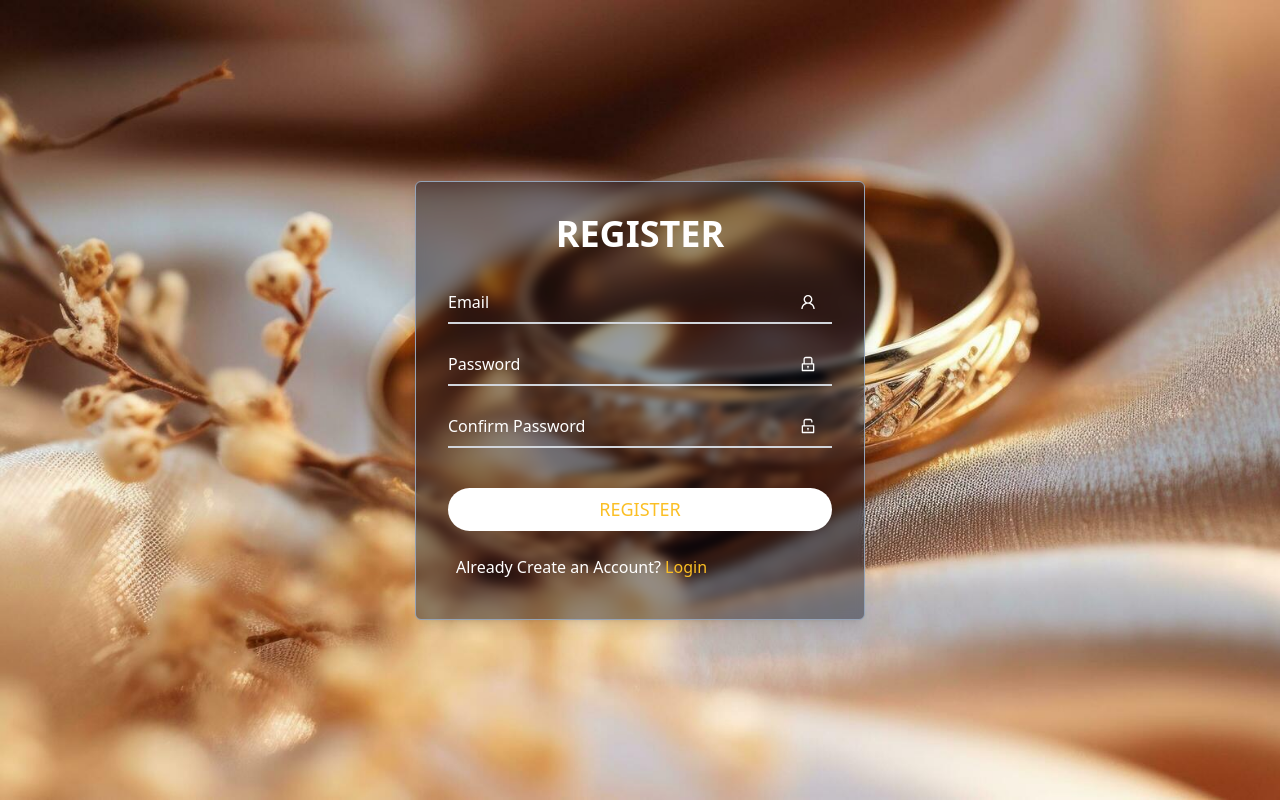
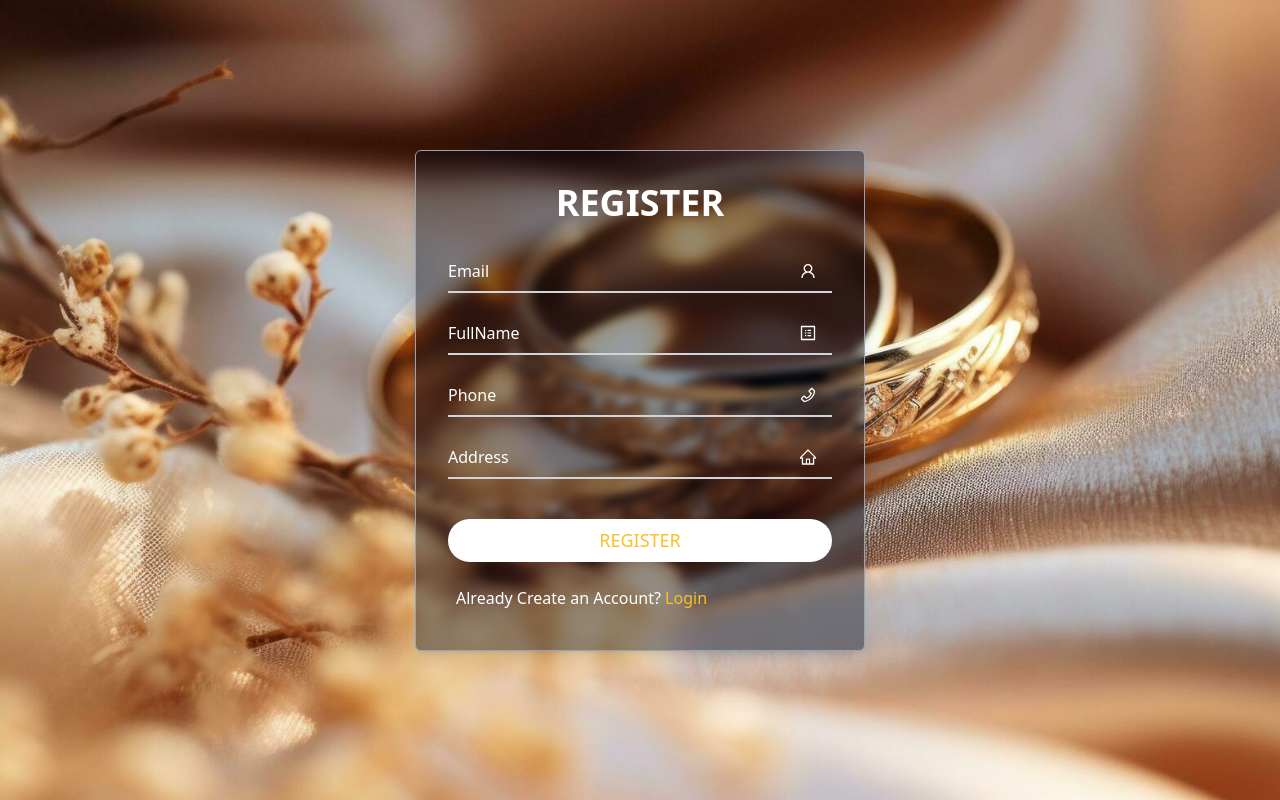
Before and after one commit to SWD392-NJS1704-Team1/NJS1704-SWD392-FE, a React (Vite) app: page /register in a window 1280 px wide. Built offline with nearby package versions, Linux system fonts and the light colour scheme.

Commit message:
feat: :art: update react-hook-form

```diff
--- a/src/pages/ForgotPassword.jsx
+++ b/src/pages/ForgotPassword.jsx
@@ -1,12 +1,14 @@
 import { UserOutlined } from "@ant-design/icons";
+import { useForm } from "react-hook-form";
 import { Link, useNavigate } from "react-router-dom";
 
 function ForgotPassword() {
 
+    const { register, handleSubmit, formState: { errors } } = useForm();
     const navigate = useNavigate();
 
-    const handleSubmit = (event) => {
-        event.preventDefault();
+    const onSubmit = (data) => {
+        console.log(data);
         navigate('/verify');
     };
 
@@ -14,11 +16,23 @@ function ForgotPassword() {
         <div>
             <div className="bg-slate-950 border border-slate-400 rounded-md p-8 shadow-lg backdrop-filter backdrop-blur-sm bg-opacity-40 relative">
                 <h1 className="text-4xl text-white font-bold text-center mb-6">FORGOT PASSWORD</h1>
-                <form onSubmit={handleSubmit}>
+                <form onSubmit={handleSubmit(onSubmit)}>
                     <div className="relative my-4">
-                        <input type="email" className="block w-96 py-2.5 px-0 text-md text-white bg-transparent border-0 border-b-2 border-gray-300 appearance-none dark:border-amber-400 focus:outline-none focus:ring-0 focus:text-white focus:border-amber-400 peer" placeholder="" />
+                        <input
+                            type="email"
+                            className="block w-96 py-2.5 px-0 text-md text-white bg-transparent border-0 border-b-2 border-gray-300 appearance-none dark:border-amber-400 focus:outline-none focus:ring-0 focus:text-white focus:border-amber-400 peer"
+                            placeholder=""
+                            {...register("email", {
+                                required: "Email is required",
+                                pattern: {
+                                    value: /^[^\s@]+@[^\s@]+\.[^\s@]+$/,
+                                    message: "Invalid email address"
+                                }
+                            })}
+                        />
                         <label htmlFor="" className="absolute text-md text-white duration-300 transform -translate-y-6 scale-75 top-3 -z-10 origin-[0] peer-focus:left-0 peer-focus:text-amber-400 peer-focus:dark:text-amber-400 peer-placeholder-shown:scale-100 peer-placeholder-shown:translate-y-0 peer-focus:scale-75 peer-focus:-translate-y-6">Email</label>
                         <UserOutlined className="absolute top-4 right-4" />
+                        {(errors.email) && <span className="text-red-500 text-sm">{errors.email.message}</span>}
                     </div>
                     <button type="submit" className="w-full mb-4 text-[18px] mt-6 rounded-full bg-white text-amber-400 hover:bg-amber-500 hover:text-white py-2 transition-colors duration-300">SEND OTP</button>
                     <div className="flex justify-end items-center">
--- a/src/pages/Login.jsx
+++ b/src/pages/Login.jsx
@@ -1,31 +1,55 @@
 import { UnlockOutlined, UserOutlined } from "@ant-design/icons";
+import { useForm } from "react-hook-form";
 import { Link, useNavigate } from "react-router-dom";
 
 
 function Login() {
 
+    const { register, handleSubmit, formState: { errors } } = useForm();
     const navigate = useNavigate();
 
-    const handleSubmit = (event) => {
-        event.preventDefault();
+    const onSubmit = (data) => {
+        console.log(data);
         navigate('/reset');
     };
 
     return (
         <div>
             <div className="bg-slate-950 border border-slate-400 rounded-md p-8 shadow-lg backdrop-filter backdrop-blur-sm bg-opacity-40 relative">
+
                 <h1 className="text-4xl text-white font-bold text-center mb-6 ">LOGIN</h1>
-                <form onSubmit={handleSubmit}>
+
+                <form onSubmit={handleSubmit(onSubmit)}>
                     <div className="relative my-4">
-                        <input type="email" className="block w-96 py-2.5 px-0 text-md text-white bg-transparent border-0 border-b-2 border-gray-300 appearance-none dark:border-amber-400 focus:outline-none focus:ring-0 focus:text-white focus:border-amber-400 peer" placeholder="" />
+                        <input
+                            type="email"
+                            className="block w-96 py-2.5 px-0 text-md text-white bg-transparent border-0 border-b-2 border-gray-300 appearance-none dark:border-amber-400 focus:outline-none focus:ring-0 focus:text-white focus:border-amber-400 peer"
+                            placeholder=""
+                            {...register("email", {
+                                required: "Email is required",
+                                pattern: {
+                                    value: /^[^\s@]+@[^\s@]+\.[^\s@]+$/,
+                                    message: "Invalid email address"
+                                }
+                            })}
+                        />
                         <label htmlFor="" className="absolute text-md text-white duration-300 transform -translate-y-6 scale-75 top-3 -z-10 origin-[0] peer-focus:left-0 peer-focus:text-amber-400 peer-focus:dark:text-amber-400 peer-placeholder-shown:scale-100 peer-placeholder-shown:translate-y-0 peer-focus:scale-75 peer-focus:-translate-y-6">Email</label>
                         <UserOutlined className="absolute top-4 right-4" />
+                        {(errors.email) && <span className="text-red-500 text-sm">{errors.email.message}</span>}
                     </div>
+
                     <div className="relative my-4">
-                        <input type="password" className="block w-96 py-2.5 px-0 text-md text-white bg-transparent border-0 border-b-2 border-gray-300 appearance-none dark:border-amber-400 focus:outline-none focus:ring-0 focus:text-white focus:border-amber-400 peer" placeholder="" />
+                        <input
+                            type="password"
+                            className="block w-96 py-2.5 px-0 text-md text-white bg-transparent border-0 border-b-2 border-gray-300 appearance-none dark:border-amber-400 focus:outline-none focus:ring-0 focus:text-white focus:border-amber-400 peer"
+                            placeholder=""
+                            {...register("password", { required: "Password is required" })}
+                        />
                         <label htmlFor="" className="absolute text-md text-white duration-300 transform -translate-y-6 scale-75 top-3 -z-10 origin-[0] peer-focus:left-0 peer-focus:text-amber-400 peer-focus:dark:text-amber-400 peer-placeholder-shown:scale-100 peer-placeholder-shown:translate-y-0 peer-focus:scale-75 peer-focus:-translate-y-6">Password</label>
                         <UnlockOutlined className="absolute top-4 right-4" />
+                        {errors.password && <span className="text-red-500 text-sm">{errors.password.message}</span>}
                     </div>
+
                     <div className="flex justify-end items-center">
                         <Link to='/forgot' className="text-amber-400">Forgot Password?</Link>
                     </div>
--- a/src/pages/Register.jsx
+++ b/src/pages/Register.jsx
@@ -1,28 +1,77 @@
-import { LockOutlined, UnlockOutlined, UserOutlined } from "@ant-design/icons";
-import { Link } from "react-router-dom";
+import { HomeOutlined, PhoneOutlined, ProfileOutlined, UserOutlined } from "@ant-design/icons";
+import { useForm } from "react-hook-form";
+import { Link, useNavigate } from "react-router-dom";
 
 
 function Register() {
+
+    const { register, handleSubmit, formState: { errors } } = useForm();
+    const navigate = useNavigate();
+
+    const onSubmit = (data) => {
+        console.log(data);
+        navigate('/login');
+    };
+
     return (
         <div>
             <div className="bg-slate-950 border border-slate-400 rounded-md p-8 shadow-lg backdrop-filter backdrop-blur-sm bg-opacity-40 relative">
                 <h1 className="text-4xl text-white font-bold text-center mb-6">REGISTER</h1>
-                <form action="">
+                <form onSubmit={handleSubmit(onSubmit)}>
                     <div className="relative my-4">
-                        <input type="email" className="block w-96 py-2.5 px-0 text-md text-white bg-transparent border-0 border-b-2 border-gray-300 appearance-none dark:border-amber-400 focus:outline-none focus:ring-0 focus:text-white focus:border-amber-400 peer" placeholder="" />
+                        <input
+                            type="email"
+                            className="block w-96 py-2.5 px-0 text-md text-white bg-transparent border-0 border-b-2 border-gray-300 appearance-none dark:border-amber-400 focus:outline-none focus:ring-0 focus:text-white focus:border-amber-400 peer"
+                            placeholder=""
+                            {...register("email", {
+                                required: "Email is required",
+                                pattern: {
+                                    value: /^[^\s@]+@[^\s@]+\.[^\s@]+$/,
+                                    message: "Invalid email address"
+                                }
+                            })}
+                        />
                         <label htmlFor="" className="absolute text-md text-white duration-300 transform -translate-y-6 scale-75 top-3 -z-10 origin-[0] peer-focus:left-0 peer-focus:text-amber-400 peer-focus:dark:text-amber-400 peer-placeholder-shown:scale-100 peer-placeholder-shown:translate-y-0 peer-focus:scale-75 peer-focus:-translate-y-6">Email</label>
                         <UserOutlined className="absolute top-4 right-4" />
+                        {(errors.email) && <span className="text-red-500 text-sm">{errors.email.message}</span>}
                     </div>
+
                     <div className="relative my-4">
-                        <input type="password" className="block w-96 py-2.5 px-0 text-md text-white bg-transparent border-0 border-b-2 border-gray-300 appearance-none dark:border-amber-400 focus:outline-none focus:ring-0 focus:text-white focus:border-amber-400 peer" placeholder="" />
-                        <label htmlFor="" className="absolute text-md text-white duration-300 transform -translate-y-6 scale-75 top-3 -z-10 origin-[0] peer-focus:left-0 peer-focus:text-amber-400 peer-focus:dark:text-amber-400 peer-placeholder-shown:scale-100 peer-placeholder-shown:translate-y-0 peer-focus:scale-75 peer-focus:-translate-y-6">Password</label>
-                        <LockOutlined className="absolute top-4 right-4" />
+                        <input
+                            type="text"
+                            className="block w-96 py-2.5 px-0 text-md text-white bg-transparent border-0 border-b-2 border-gray-300 appearance-none dark:border-amber-400 focus:outline-none focus:ring-0 focus:text-white focus:border-amber-400 peer"
+                            placeholder=""
+                            {...register("fullName", { required: "FullName is required" })}
+                        />
+                        <label htmlFor="" className="absolute text-md text-white duration-300 transform -translate-y-6 scale-75 top-3 -z-10 origin-[0] peer-focus:left-0 peer-focus:text-amber-400 peer-focus:dark:text-amber-400 peer-placeholder-shown:scale-100 peer-placeholder-shown:translate-y-0 peer-focus:scale-75 peer-focus:-translate-y-6">FullName</label>
+                        <ProfileOutlined className="absolute top-4 right-4" />
+                        {errors.fullName && <span className="text-red-500 text-sm">{errors.fullName.message}</span>}
                     </div>
+
                     <div className="relative my-4">
-                        <input type="password" className="block w-96 py-2.5 px-0 text-md text-white bg-transparent border-0 border-b-2 border-gray-300 appearance-none dark:border-amber-400 focus:outline-none focus:ring-0 focus:text-white focus:border-amber-400 peer" placeholder="" />
-                        <label htmlFor="" className="absolute text-md text-white duration-300 transform -translate-y-6 scale-75 top-3 -z-10 origin-[0] peer-focus:left-0 peer-focus:text-amber-400 peer-focus:dark:text-amber-400 peer-placeholder-shown:scale-100 peer-placeholder-shown:translate-y-0 peer-focus:scale-75 peer-focus:-translate-y-6">Confirm Password</label>
-                        <UnlockOutlined className="absolute top-4 right-4" />
+                        <input
+                            type="text"
+                            className="block w-96 py-2.5 px-0 text-md text-white bg-transparent border-0 border-b-2 border-gray-300 appearance-none dark:border-amber-400 focus:outline-none focus:ring-0 focus:text-white focus:border-amber-400 peer"
+                            placeholder=""
+                            {...register("phone", { required: "Phone Number is required" })}
+                        />
+                        <label htmlFor="" className="absolute text-md text-white duration-300 transform -translate-y-6 scale-75 top-3 -z-10 origin-[0] peer-focus:left-0 peer-focus:text-amber-400 peer-focus:dark:text-amber-400 peer-placeholder-shown:scale-100 peer-placeholder-shown:translate-y-0 peer-focus:scale-75 peer-focus:-translate-y-6">Phone</label>
+                        <PhoneOutlined className="absolute top-4 right-4" />
+                        {errors.phone && <span className="text-red-500 text-sm">{errors.phone.message}</span>}
                     </div>
+
+                    <div className="relative my-4">
+                        <input
+                            type="text"
+                            className="block w-96 py-2.5 px-0 text-md text-white bg-transparent border-0 border-b-2 border-gray-300 appearance-none dark:border-amber-400 focus:outline-none focus:ring-0 focus:text-white focus:border-amber-400 peer"
+                            placeholder=""
+                            {...register("address", { required: "Address is required" })}
+                        />
+                        <label htmlFor="" className="absolute text-md text-white duration-300 transform -translate-y-6 scale-75 top-3 -z-10 origin-[0] peer-focus:left-0 peer-focus:text-amber-400 peer-focus:dark:text-amber-400 peer-placeholder-shown:scale-100 peer-placeholder-shown:translate-y-0 peer-focus:scale-75 peer-focus:-translate-y-6">Address</label>
+                        <HomeOutlined className="absolute top-4 right-4" />
+                        {errors.address && <span className="text-red-500 text-sm">{errors.address.message}</span>}
+                    </div>
+
                     <button type="submit" className="w-full mb-4 text-[18px] mt-6 rounded-full bg-white text-amber-400 hover:bg-amber-500 hover:text-white py-2 transition-colors duration-300">REGISTER</button>
                     <div className="flex">
                         <span className="m-2">Already Create an Account? <Link to='/login' className="text-amber-400">Login</Link></span>
--- a/src/pages/ResetPassword.jsx
+++ b/src/pages/ResetPassword.jsx
@@ -1,23 +1,59 @@
 import { LockOutlined, UnlockOutlined } from "@ant-design/icons";
-import { Link } from "react-router-dom";
+import { useForm } from "react-hook-form";
+import { Link, useNavigate } from "react-router-dom";
 
 
 function ResetPassword() {
+
+    const { register, handleSubmit, watch, formState: { errors } } = useForm();
+    const navigate = useNavigate();
+
+    const onSubmit = (data) => {
+        console.log(data);
+        navigate('/login');
+    };
+
+    const password = watch("password", "");
+
     return (
         <div>
             <div className="bg-slate-950 border border-slate-400 rounded-md p-8 shadow-lg backdrop-filter backdrop-blur-sm bg-opacity-40 relative">
                 <h1 className="text-4xl text-white font-bold text-center mb-6">RESET PASSWORD</h1>
-                <form action="">
+
+                <form onSubmit={handleSubmit(onSubmit)}>
                     <div className="relative my-4">
-                        <input type="password" className="block w-96 py-2.5 px-0 text-md text-white bg-transparent border-0 border-b-2 border-gray-300 appearance-none dark:border-amber-400 focus:outline-none focus:ring-0 focus:text-white focus:border-amber-400 peer" placeholder="" />
+                        <input
+                            type="password"
+                            className="block w-96 py-2.5 px-0 text-md text-white bg-transparent border-0 border-b-2 border-gray-300 appearance-none dark:border-amber-400 focus:outline-none focus:ring-0 focus:text-white focus:border-amber-400 peer"
+                            placeholder=""
+                            {...register("password", {
+                                required: "Password is required",
+                                minLength: {
+                                    value: 6,
+                                    message: "Password must be at least 6 characters long"
+                                }
+                            })}
+                        />
                         <label htmlFor="" className="absolute text-md text-white duration-300 transform -translate-y-6 scale-75 top-3 -z-10 origin-[0] peer-focus:left-0 peer-focus:text-amber-400 peer-focus:dark:text-amber-400 peer-placeholder-shown:scale-100 peer-placeholder-shown:translate-y-0 peer-focus:scale-75 peer-focus:-translate-y-6">New Password</label>
                         <LockOutlined className="absolute top-4 right-4" />
+                        {errors.password && <span className="text-red-500 text-sm">{errors.password.message}</span>}
                     </div>
+
                     <div className="relative my-4">
-                        <input type="password" className="block w-96 py-2.5 px-0 text-md text-white bg-transparent border-0 border-b-2 border-gray-300 appearance-none dark:border-amber-400 focus:outline-none focus:ring-0 focus:text-white focus:border-amber-400 peer" placeholder="" />
+                        <input
+                            type="password"
+                            className="block w-96 py-2.5 px-0 text-md text-white bg-transparent border-0 border-b-2 border-gray-300 appearance-none dark:border-amber-400 focus:outline-none focus:ring-0 focus:text-white focus:border-amber-400 peer"
+                            placeholder=""
+                            {...register("confirmPassword", {
+                                required: "Confirm Password is required",
+                                validate: value => value === password || "Passwords do not match"
+                            })}
+                        />
                         <label htmlFor="" className="absolute text-md text-white duration-300 transform -translate-y-6 scale-75 top-3 -z-10 origin-[0] peer-focus:left-0 peer-focus:text-amber-400 peer-focus:dark:text-amber-400 peer-placeholder-shown:scale-100 peer-placeholder-shown:translate-y-0 peer-focus:scale-75 peer-focus:-translate-y-6">Confirm Password</label>
                         <UnlockOutlined className="absolute top-4 right-4" />
+                        {errors.confirmPassword && <span className="text-red-500 text-sm">{errors.confirmPassword.message}</span>}
                     </div>
+
                     <button type="submit" className="w-full mb-4 text-[18px] mt-6 rounded-full bg-white text-amber-400 hover:bg-amber-500 hover:text-white py-2 transition-colors duration-300">RESET PASSWORD</button>
                     <div className="flex justify-end items-center">
                         <Link to='/login' className="text-amber-400">Back to Login</Link>
--- a/src/pages/VerifyOTP.jsx
+++ b/src/pages/VerifyOTP.jsx
@@ -1,17 +1,29 @@
-import { UserOutlined } from "@ant-design/icons";
+import { GlobalOutlined } from "@ant-design/icons";
+import { useForm } from "react-hook-form";
 import { Link } from "react-router-dom";
 
+function VerifyOTP() {
+    const { register, handleSubmit, formState: { errors } } = useForm();
 
-function VerifyOTP() {
+    const onSubmit = (data) => {
+        console.log(data);
+    };
+
     return (
         <div>
             <div className="bg-slate-950 border border-slate-400 rounded-md p-8 shadow-lg backdrop-filter backdrop-blur-sm bg-opacity-40 relative">
                 <h1 className="text-4xl text-white font-bold text-center mb-6">FORGOT PASSWORD</h1>
-                <form action="">
+                <form onSubmit={handleSubmit(onSubmit)}>
                     <div className="relative my-4">
-                        <input type="text" className="block w-96 py-2.5 px-0 text-md text-white bg-transparent border-0 border-b-2 border-gray-300 appearance-none dark:border-amber-400 focus:outline-none focus:ring-0 focus:text-white focus:border-amber-400 peer" placeholder="" />
+                        <input
+                            type="text"
+                            className="block w-96 py-2.5 px-0 text-md text-white bg-transparent border-0 border-b-2 border-gray-300 appearance-none dark:border-amber-400 focus:outline-none focus:ring-0 focus:text-white focus:border-amber-400 peer"
+                            placeholder=""
+                            {...register("otp", { required: "OTP is required" })}
+                        />
                         <label htmlFor="" className="absolute text-md text-white duration-300 transform -translate-y-6 scale-75 top-3 -z-10 origin-[0] peer-focus:left-0 peer-focus:text-amber-400 peer-focus:dark:text-amber-400 peer-placeholder-shown:scale-100 peer-placeholder-shown:translate-y-0 peer-focus:scale-75 peer-focus:-translate-y-6">OTP</label>
-                        <UserOutlined className="absolute top-4 right-4" />
+                        <GlobalOutlined className="absolute top-4 right-4" />
+                        {errors.otp && <span className="text-red-500 text-sm">{errors.otp.message}</span>}
                     </div>
                     <button type="submit" className="w-full mb-4 text-[18px] mt-6 rounded-full bg-white text-amber-400 hover:bg-amber-500 hover:text-white py-2 transition-colors duration-300">VERIFY OTP</button>
                     <div className="flex justify-end items-center">
```
